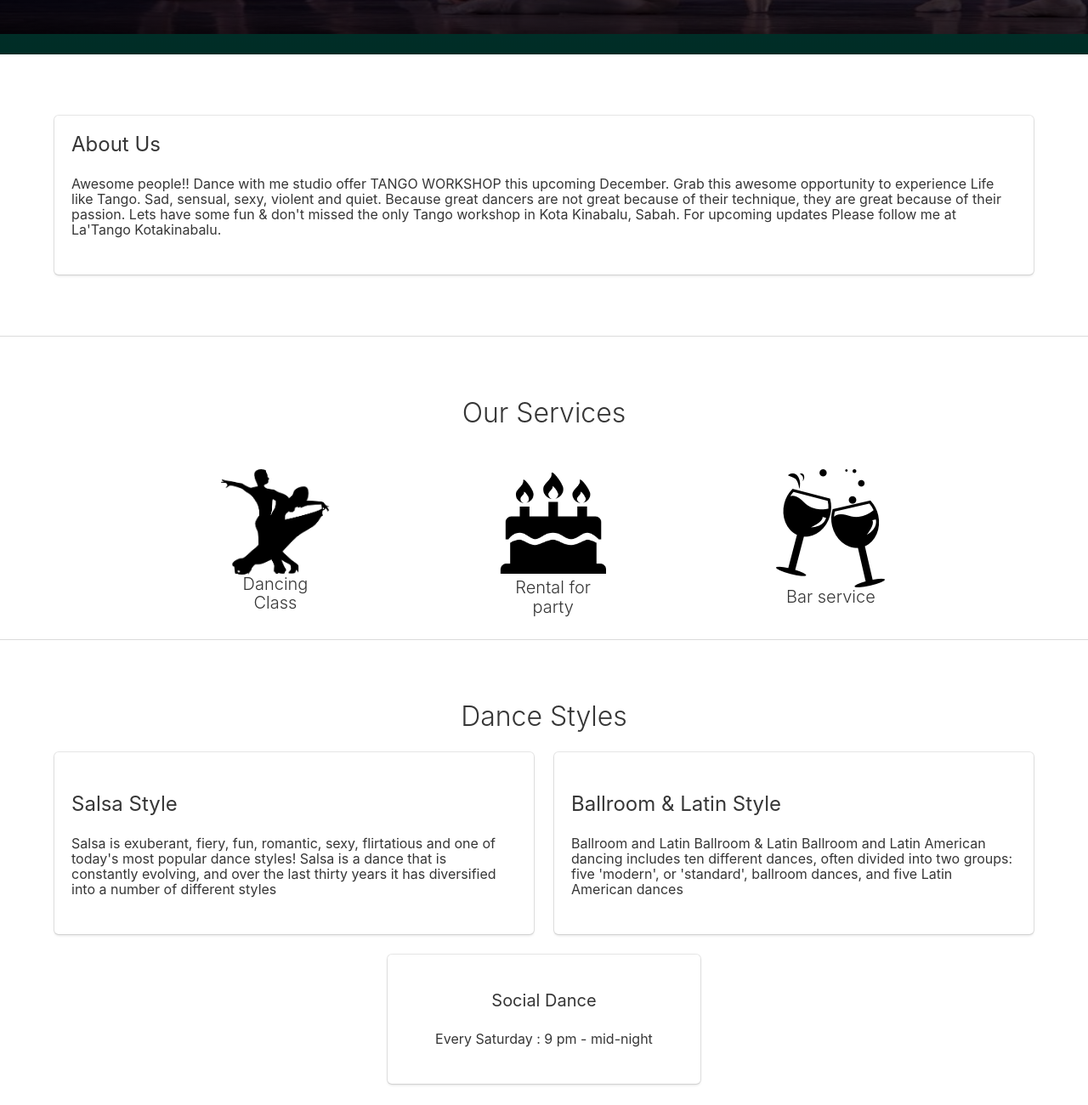
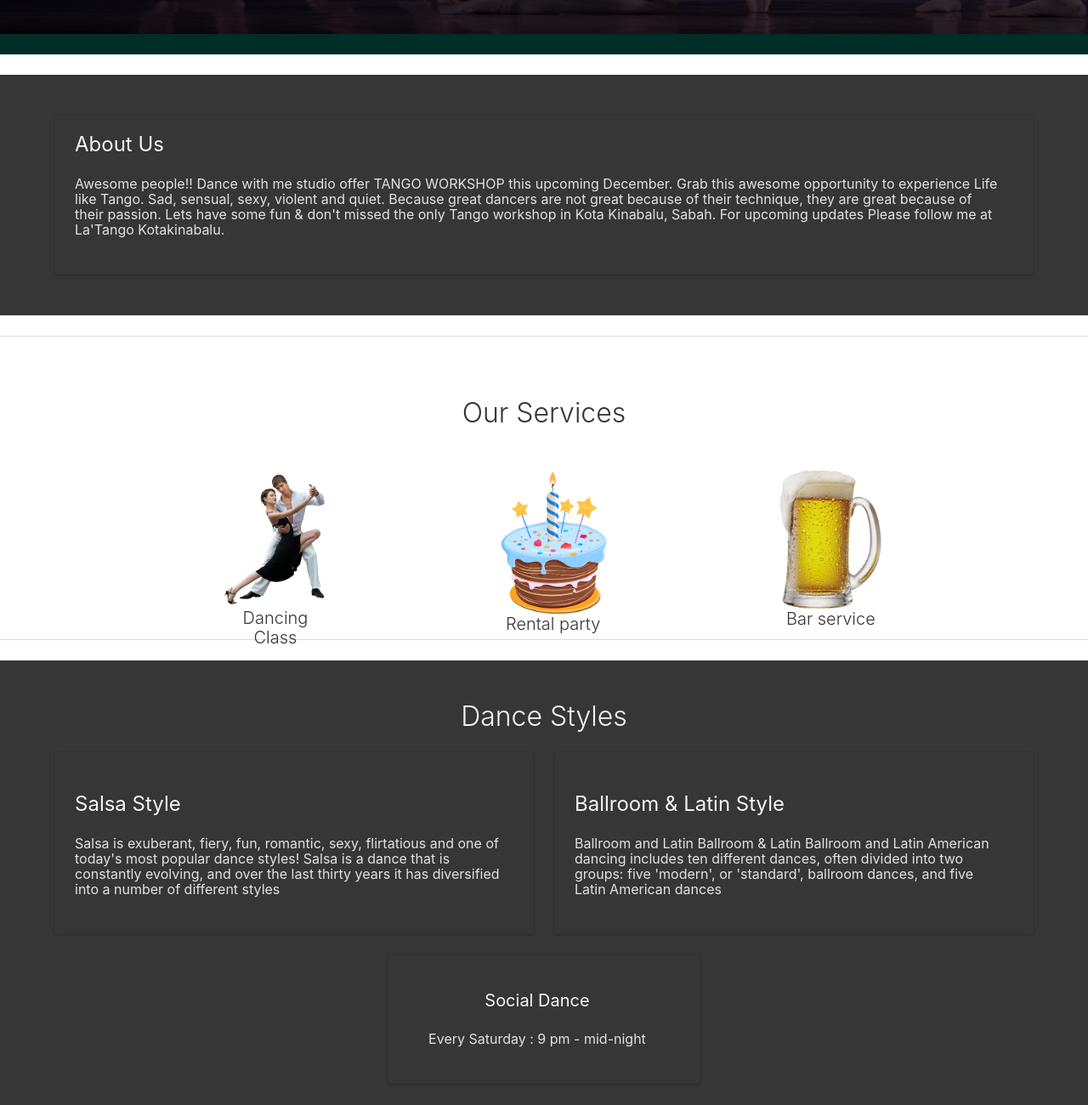
Before and after one commit to rogonnet/latango-web, a website: page public/index.html in a window 1280 px wide. Shown: the part 660-1960 px from the top of the page at 85% size. Drawn offline with Linux system fonts and the light colour scheme.

Commit message:
change image

```diff
--- a/public/index.html
+++ b/public/index.html
@@ -57,10 +57,10 @@
     </br>
 
     <!-- about us -->
-    <section class="section" id="about_us">
+    <section class="section hero is-dark" id="about_us">
         <div class="container is-mobile">
             <div class="content">
-                <div class="box">
+                <div class="box notification is-dark">
                     <h4 class="title is-4">About Us</h4>
                     <p>
                         <h6 class="subtitle is-6">
@@ -81,7 +81,7 @@
             <div class="columns">
                 <div class="column is-offset-2 is-offset-3-mobile">
                     <figure class="image is-128x128">
-                        <img src="img/dance.png" alt="dance">
+                        <img src="img/dance1.png" alt="dance">
                         <figcaption>
                             <h5 class="title is-5">Dancing Class</h5>
                         </figcaption>
@@ -90,16 +90,16 @@
                 <div class="is-mobile"><br/><br/></div>
                 <div class="column is-offset-3-mobile">
                     <figure class="image is-128x128">
-                        <img src="img/party.png" alt="party">
+                        <img src="img/party1.png" alt="party">
                         <figcaption>
-                            <h5 class="title is-5">Rental for party</h5>
+                            <h5 class="title is-5">Rental party</h5>
                         </figcaption>
                     </figure>
                 </div>
                 <div class="is-mobile icon-space"></div>
                 <div class="column is-offset-3-mobile">
                     <figure class="image is-128x128">
-                        <img src="img/bar.png" alt="bar">
+                        <img src="img/bar1.png" alt="bar">
                         <figcaption>
                             <h5 class="title is-5">Bar service</h5>
                         </figcaption>
@@ -110,13 +110,13 @@
     </section>
     <hr/>
 
-    <section class="section">
+    <section class="section hero is-dark">
         <div class="container is-mobile">
             <div class="content">
                 <div class="title is-3 has-text-centered">Dance Styles</div>
                 <div class="columns ">
                     <div class="column">
-                        <div class="box">
+                        <div class="box notification is-dark">
                             <p>
                                 <h2 class="title is-4">
                                     Salsa Style
@@ -130,7 +130,7 @@
                         </div>
                     </div>
                     <div class="column">
-                        <div class="box">
+                        <div class="box notification is-dark">
                             <p>
                                 <h2 class="title is-4">
                                     Ballroom & Latin Style
@@ -146,7 +146,7 @@
                 </div>
                 <div class="columns">
                     <div class="column is-4 is-offset-4">
-                        <div class="box has-text-centered">
+                        <div class="box has-text-centered notification is-dark">
                             <p>
                                 <h2 class="title is-5">
                                     Social Dance
```
Also changed, not shown: public/img/bar1.png (added), public/img/dance1.png (added), public/img/party1.png (added).
